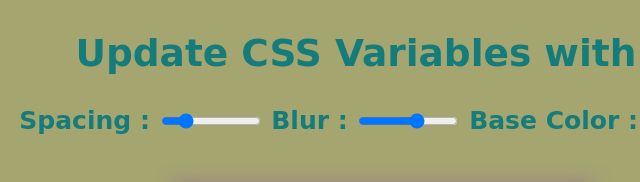
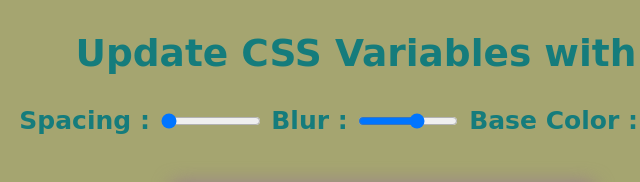
Before and after one commit to abhipshapatro/JavaScript30, a plain HTML site: page 03- Playing with CSS variables/index.html in a window 1280 px wide. Shown: the top 182 px of the page, 257-897 px from the left. Drawn offline with Linux system fonts and the light colour scheme.

Commit message:
Updating CSS variables with JS

```diff
--- a/03- Playing with CSS variables/index.html
+++ b/03- Playing with CSS variables/index.html
@@ -13,7 +13,7 @@
     <h2>Update CSS Variables with <span class="h1">JS</span></h2>
     <div class="control">
         <label for="spacing">Spacing : </label>
-        <input type="range" name="spacing" min="10" max="200" value="50" data-sizing="px">
+        <input type="range" name="spacing" min="10" max="200" value="10" data-sizing="px">
 
         <label for="blur">Blur : </label>
         <input type="range" name="blur" min="0" max="25" value="15" data-sizing="px">
```
